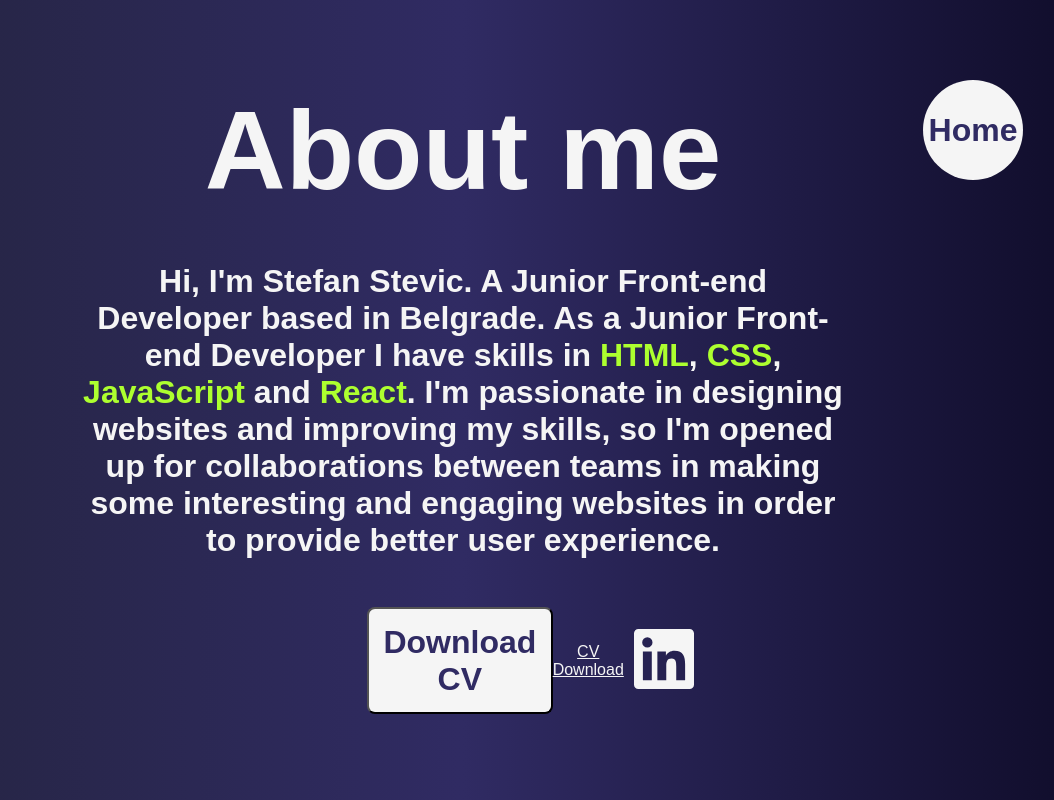
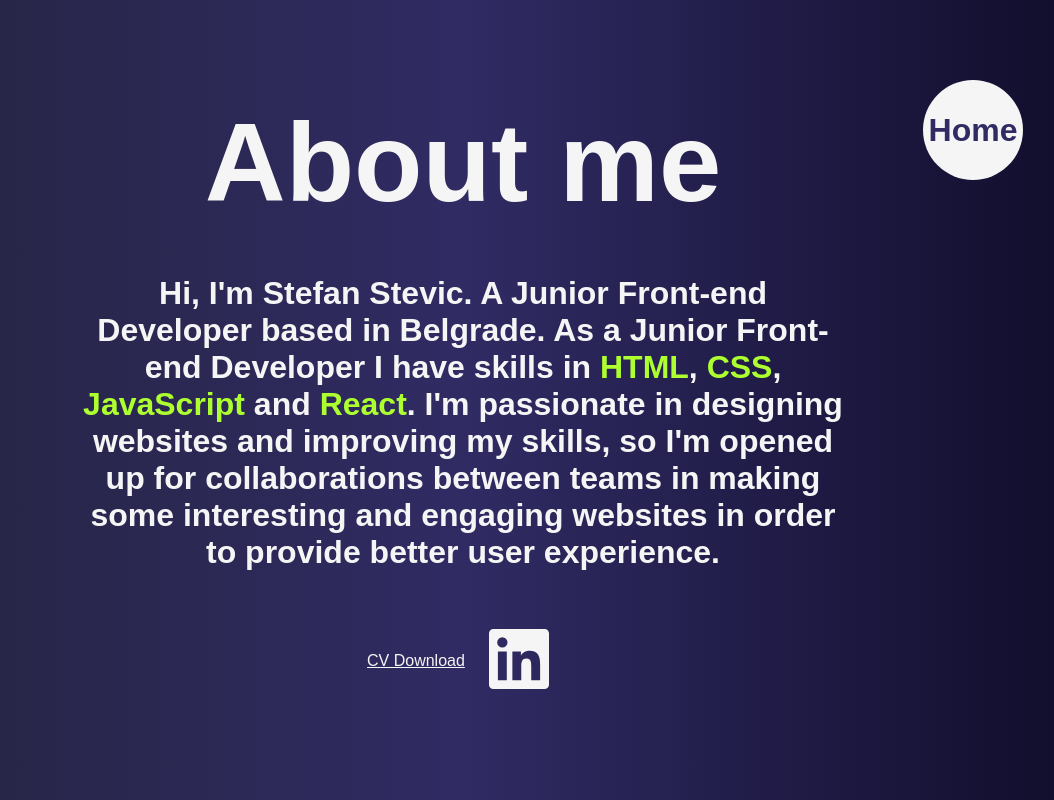
Before and after one commit to naffets3392/portfolio, a React (Create React App) app: page /about-me in a window 1280 px wide. Shown: the whole page, without its empty margins (177-1231 px from the left). Built offline with nearby package versions, Linux system fonts and the light colour scheme.

Commit message:
changed download button

```diff
--- a/src/pages/AboutMe.jsx
+++ b/src/pages/AboutMe.jsx
@@ -6,23 +6,23 @@ const cv = 'http://localhost:3000/cvSrpski.pdf'
 
 export default function AboutMe() {
 
-    function downloadCV() {
-        const fileCV = cv.split('/').pop()
-        const aTag = document.createElement('a')
-        aTag.href = cv
-        aTag.setAttribute('download', fileCV)
-        document.body.appendChild(aTag)
-        aTag.click()
-        aTag.remove()
-        console.log(fileCV)
-    }
+    // function downloadCV() {
+    //     const fileCV = cv.split('/').pop()
+    //     const aTag = document.createElement('a')
+    //     aTag.href = cv
+    //     aTag.setAttribute('download', fileCV)
+    //     document.body.appendChild(aTag)
+    //     aTag.click()
+    //     aTag.remove()
+    //     console.log(fileCV)
+    // }
 
     return (
         <div className="about-me__container">
             <h1>About me</h1>
             <h3>Hi, I'm Stefan Stevic. A Junior Front-end Developer based in Belgrade. As a Junior Front-end Developer I have skills in <span>HTML</span>, <span>CSS</span>, <span>JavaScript</span> and <span>React</span>. I'm passionate in designing websites and improving my skills, so I'm opened up for collaborations between teams in making some interesting and engaging websites in order to provide better user experience.</h3>
             <div className="links-container">
-                <button onClick={downloadCV} className="cv-button">Download CV</button>
+                {/* <button onClick={downloadCV} className="cv-button">Download CV</button> */}
                 <a href="cvSrpski.pdf" download='cvSrpski.pdf' target="_blank" download="CV.pdf">CV Download</a>
                 <Link to='https://www.linkedin.com/in/stefan-stevic/' target="_blank"><RiLinkedinBoxFill className="icon linkedIn-icon"/></Link>
             </div>
```
